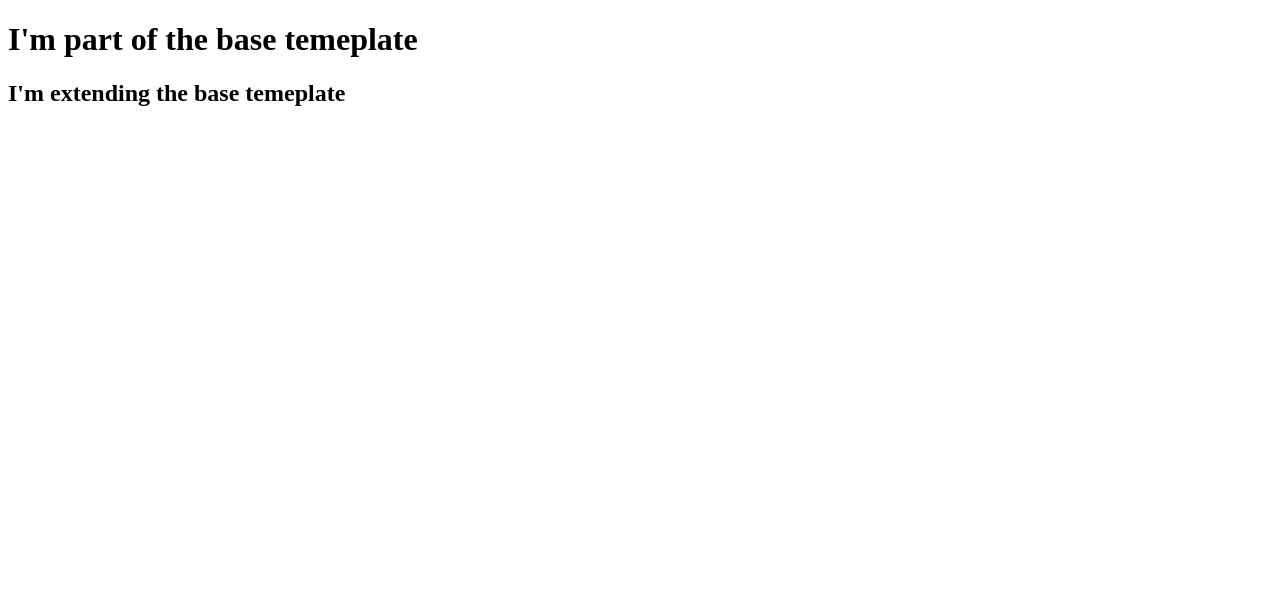
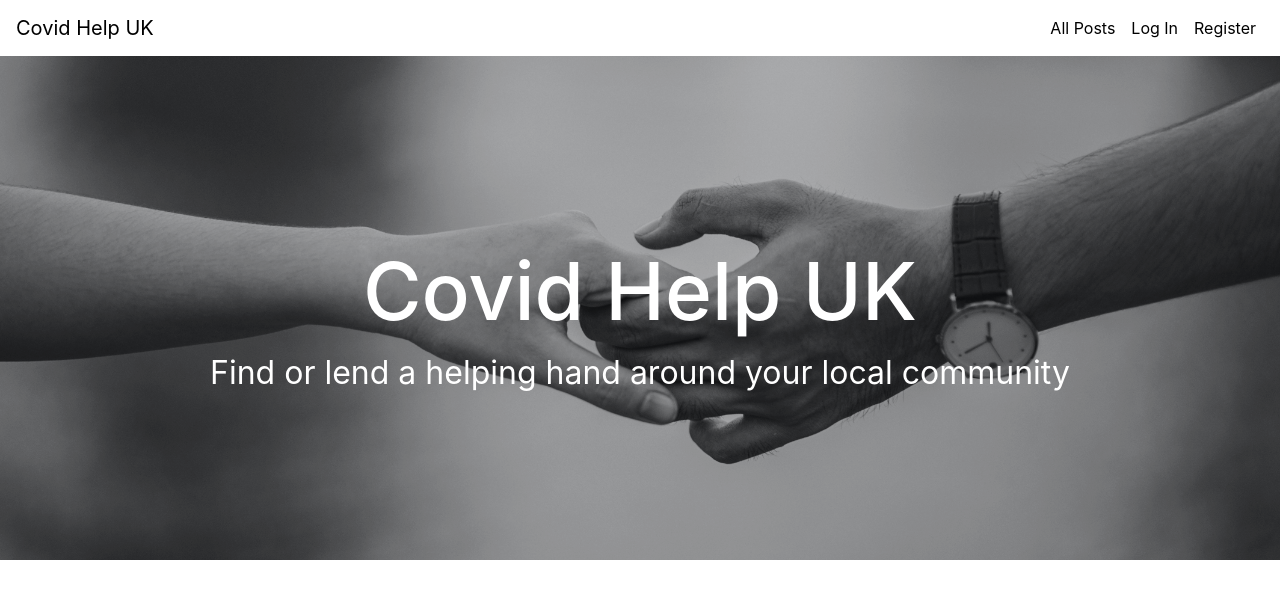
Before and after one commit to raniamarhoni/CovidHelp, a Flask app: template templates/home.html in a window 1280 px wide. Shown: the top 599 px of the page. Run offline with Flask 2, Linux system fonts and the light colour scheme; the template is opened without the code that fills it, so the values that code supplies are empty; some libraries are stand-ins or nearby versions.

Commit message:
base.html complete and folders rearranaged

```diff
--- a/app.py
+++ b/app.py
@@ -4,6 +4,7 @@ from flask import (
     redirect, request, session, url_for)
 from flask_pymongo import PyMongo
 from bson.objectid import ObjectId
+from werkzeug.security import generate_password_hash, check_password_hash
 if os.path.exists("env.py"):
     import env
 
@@ -18,10 +19,10 @@ mongo = PyMongo(app)
 
 
 @app.route("/")
-@app.route('/get_posts')
-def get_posts():
-    posts = mongo.db.posts.find()
-    return render_template("posts.html", posts=posts)
+@app.route("/")
+@app.route('/home')
+def home():
+    return render_template("home.html")
 
 
 if __name__ == "__main__":
--- /dev/null
+++ b/static/css/styles.css
@@ -0,0 +1,101 @@
+body {
+    background-color: white;
+    font-family: 'Acme', sans-serif;
+    margin: 0px;
+    max-width: 100%;
+    overflow-x: hidden;
+}
+
+/*----------HOME----------*/
+.homepage {
+    background-image: url('../design/images/home.jpg');
+    background-size: cover;
+    background-position: center;
+    height: 70vh;
+    width: 100vw;
+}
+
+.background-cover {
+    background-color: rgba(0, 0, 0, 0.1);
+    height: 100%;
+    width: 100%;
+    padding: 0;
+    margin: 0;
+}
+
+.top {
+    margin: auto;
+    width: 100%;
+    padding: 10px;
+    top: 40%;
+    position: absolute;
+    left: 50%;
+    -ms-transform: translate(-50%, -50%);
+    transform: translate(-50%, -50%);
+}
+
+.title {
+    margin: 0;
+    padding: 5px;
+    color: white;
+    text-align: center;
+    font-size: 2.5em;
+}
+
+.description {
+    color: white;
+    text-align: center;
+    font-size: 1em;
+    padding: 5px;
+    margin: 0;
+}
+
+@media only screen and (min-width: 768px) {
+   .title {
+       font-size: 4em;
+    }
+    .description {
+       font-size: 1.5em;
+    }
+}
+
+@media (min-width: 992px) {
+   .title {
+       font-size: 5em;
+    }
+    .description {
+       font-size: 2em;
+    }
+}
+
+
+/*----------NAVBAR----------*/
+
+.navbar-brand {
+    color: black;
+}
+
+.navbar-brand:hover{
+    color: white !important;
+    background-color: #858585 !important;
+}
+
+.navbar {
+    background-color: white;
+    text-align: right;
+}
+
+.nav-link {
+    color: black;
+    font-size: 1em;
+}
+
+.nav-link:hover{
+    color: white !important;
+    background-color: #858585 !important;
+}
+
+.navbar .navbar-collapse {
+    transition-timing-function: ease-in-out;
+    transition-duration: 2s;
+}
--- a/templates/base.html
+++ b/templates/base.html
@@ -1,15 +1,86 @@
 <!DOCTYPE html>
 <html lang="en">
-<head>
-    <meta charset="UTF-8">
-    <meta name="viewport" content="width=device-width, initial-scale=1.0">
-    <title>Covid Help</title>
-</head>
-<body>
-<h1>I'm part of the base temeplate</h1>
-{% block content %}
+  <head>
+    <meta charset="UTF-8" />
+    <meta name="viewport" content="width=device-width, initial-scale=1.0" />
+    <!--CSS Link-->
+    <link rel="stylesheet" href="{{ url_for('static', filename='css/styles.css') }}" type="text/css"/>
+    <!--Bootstrap Link-->
+    <link rel="stylesheet" href="https://maxcdn.bootstrapcdn.com/bootstrap/4.5.2/css/bootstrap.min.css"/>
+    <!--Font Awesome Link-->
+    <link rel="stylesheet" href="https://use.fontawesome.com/releases/v5.15.1/css/all.css" crossorigin="anonymous"/>
 
-{% endblock %}
+    {% block title %}
+    <title>Check</title>
+    {% endblock %}
 
-</body>
+  </head>
+
+  <body>
+    <!--*******HOMEPAGE*******-->
+    <header class="homepage">
+      <div class="background-cover">
+        <!--*******NAVBAR*******-->
+        <nav class="navbar navbar-expand-md fixed-top">
+          <!-- Navbar Brand -->
+          <a class="navbar-brand" href="{{url_for('home') }}">Covid Help UK</a>
+
+          <!-- Toggler/collapsibe Button -->
+          <button class="navbar-toggler" type="button" data-toggle="collapse" data-target="#collapsibleNavbar">
+            <i class="fas fa-user"></i>
+          </button>
+
+          <!-- Navbar links -->
+          <div class="collapse navbar-collapse justify-content-end" id="collapsibleNavbar">
+            <ul class="navbar-nav">
+                <li class="nav-item">
+                    <a class="nav-link" href="">All Posts</a>
+                </li>
+              {% if session.user %}
+                <li class="nav-item">
+                    <a class="nav-link" href="">Profile</a>
+                </li>
+                <li class="nav-item">
+                    <a class="nav-link" href="">Manage Posts</a>
+                </li>
+                <li class="nav-item">
+                    <a class="nav-link" href="">Add a Post</a>
+                </li>
+                <li class="nav-item">
+                    <a class="nav-link" href="">Log Out</a>
+                </li>
+              {% else %}
+                <li class="nav-item">
+                    <a class="nav-link" href="">Log In</a>
+                </li>
+                <li class="nav-item">
+                    <a class="nav-link" href="">Register</a>
+                </li>
+              {% endif %}
+            </ul>
+          </div>
+        </nav>
+
+        <!--*******HEADER*******-->
+        <div class="top">
+          <h1 class="title">Covid Help UK</h1>
+          <p class="description">Find or lend a helping hand around your local community</p>
+        </div>
+      </div>
+    </header>
+
+    <main class="container">
+    {% block content %}
+    {% endblock %}
+    </main>
+
+    <!--*******SCRIPTS*******-->
+    <!-- jQuery library -->
+    <script src="https://ajax.googleapis.com/ajax/libs/jquery/3.5.1/jquery.min.js"></script>
+    <!-- Popper JS -->
+    <script src="https://cdnjs.cloudflare.com/ajax/libs/popper.js/1.16.0/umd/popper.min.js"></script>
+    <!-- Latest compiled JavaScript -->
+    <script src="https://maxcdn.bootstrapcdn.com/bootstrap/4.5.2/js/bootstrap.min.js"></script>
+
+  </body>
 </html>
--- a/templates/home.html
+++ b/templates/home.html
@@ -1,10 +1,12 @@
+<!DOCTYPE html>
 {% extends "base.html" %}
+
+{% block title %}
+<title>Covid Help UK</title>
+{% endblock %}
+
 {% block content %}
 
-    <h2>I'm extending the base temeplate</h2>
 
-    {% for post in posts %}
-        {{ post.title }}<br>
-    {% endfor %}
 
 {% endblock %}
```
Also changed, not shown: static/images/home.jpg (added).
